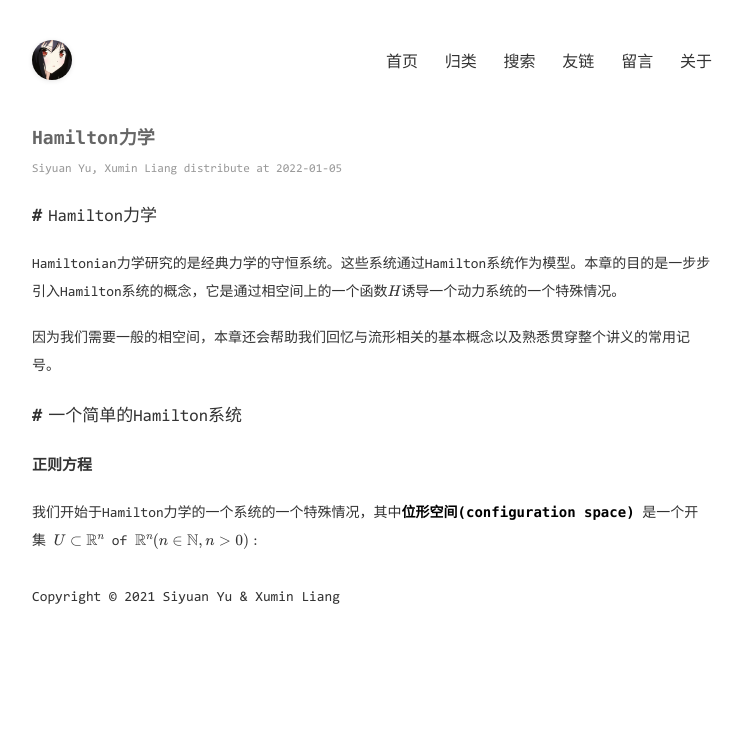
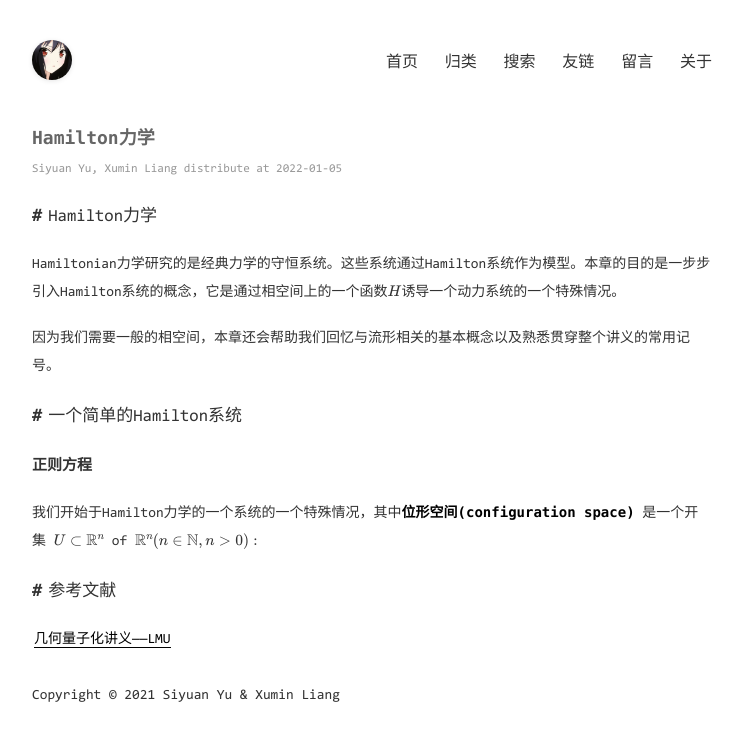
Before and after one commit to Mathematical-Physics/Mathematica-Physics, a Jekyll site: the page built from _posts/2022-01-05-Hamilton力学.md, in a window 1280 px wide. Shown: the top 741 px of the page, without its empty margins (268-1011 px from the left). Built offline with Jekyll 4.4.1, drawn with Linux system fonts in a browser that asks for light colours; formulas are drawn with MathJax 3.

Commit message:
Update 2022-01-05-Hamilton力学.md

```diff
--- a/_posts/2022-01-05-Hamilton力学.md
+++ b/_posts/2022-01-05-Hamilton力学.md
@@ -12,3 +12,5 @@ Hamiltonian力学研究的是经典力学的守恒系统。这些系统通过Ham
 ## 一个简单的Hamilton系统
 ### 正则方程
 我们开始于Hamilton力学的一个系统的一个特殊情况，其中**位形空间(configuration space)** 是一个开集 $U\subset \mathbb{R}^{n}$ of $\mathbb{R}^{n} (n\in\mathbb{N}, n>0):$
+## 参考文献
+[几何量子化讲义——LMU]("https://www.mathematik.uni-muenchen.de/~schotten/GEQ/GEQ.pdf")
```
